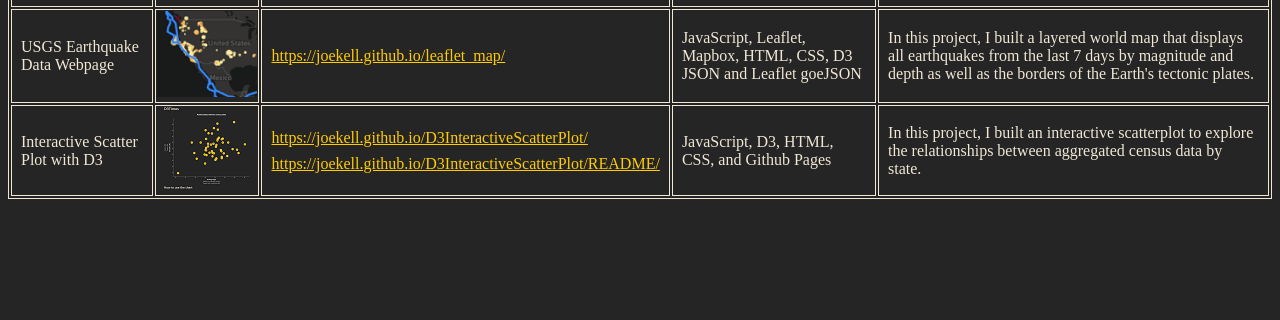
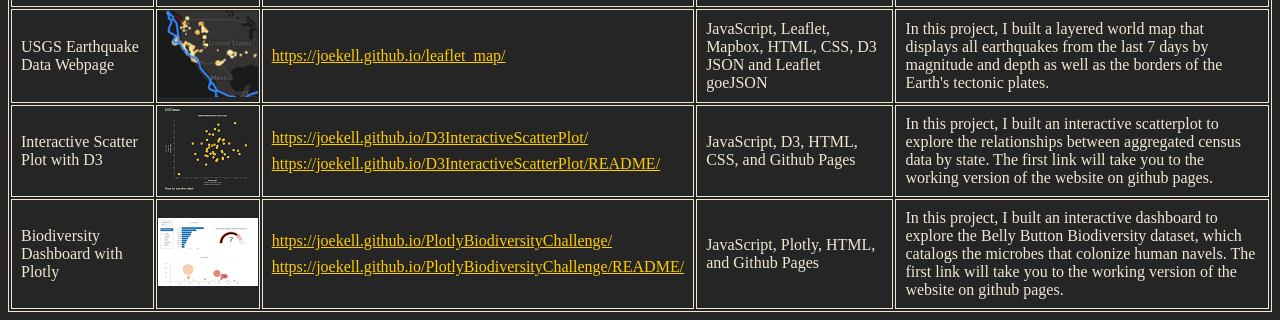
Before and after one commit to JoeKell/JoeKell.github.io, a plain HTML site: page index.html in a window 1280 px wide. Shown: the part 857-1177 px from the top of the page. Before the commit the page ends 1064 px from the top, so only its background shows below. Drawn offline with Linux system fonts and the light colour scheme.

Commit message:
Added another project to the page

```diff
--- a/index.html
+++ b/index.html
@@ -80,7 +80,17 @@
           <p><a href="https://joekell.github.io/D3InteractiveScatterPlot/README/" target="_blank">https://joekell.github.io/D3InteractiveScatterPlot/README/</a></p>
         </td>
         <td><p>JavaScript, D3, HTML, CSS, and Github Pages</p></td>
-        <td><p>In this project, I built an interactive scatterplot to explore the relationships between aggregated census data by state.</p></td>
+        <td><p>In this project, I built an interactive scatterplot to explore the relationships between aggregated census data by state. The first link will take you to the working version of the website on github pages.</p></td>
+      </tr>
+      <tr>
+        <td><p>Biodiversity Dashboard with Plotly</p></td>
+        <td><img src="Images/BellyDashThumbnail.PNG" alt="Dashboard displaying biodiversity data in bellybuttons"></td>
+        <td>
+          <p><a href="https://joekell.github.io/PlotlyBiodiversityChallenge/" target="_blank">https://joekell.github.io/PlotlyBiodiversityChallenge/</a></p>
+          <p><a href="https://joekell.github.io/PlotlyBiodiversityChallenge/README/" target="_blank">https://joekell.github.io/PlotlyBiodiversityChallenge/README/</a></p>
+        </td>
+        <td><p>JavaScript, Plotly, HTML, and Github Pages</p></td>
+        <td><p>In this project, I built an interactive dashboard to explore the Belly Button Biodiversity dataset, which catalogs the microbes that colonize human navels. The first link will take you to the working version of the website on github pages.</p></td>
       </tr>
     </tbody>
   </table>
```
Also changed, not shown: Images/BellyDashThumbnail.PNG (added).
